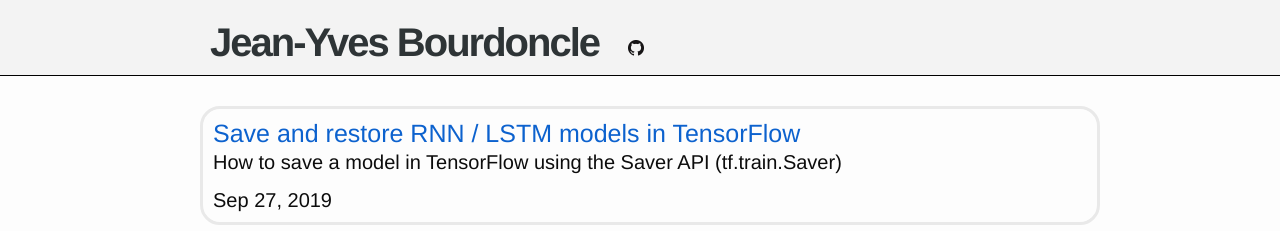
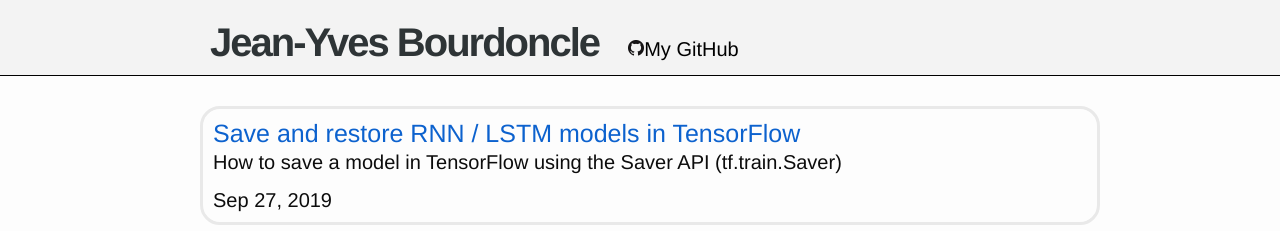
Before and after one commit to Jeanyvesbourdoncle/Jeanyvesbourdoncle.github.io, a Jekyll site: the page built from index.html, in a window 1280 px wide. Shown: the top 231 px of the page. Built offline with Jekyll 4.4.1, drawn with Linux system fonts in a browser that asks for light colours.

Commit message:
Update header.html

```diff
--- a/_includes/header.html
+++ b/_includes/header.html
@@ -1,3 +1,4 @@
+
 
 <div class="header">
 
@@ -6,9 +7,13 @@
         <h1 class="header-top">
           <a href="/" >Jean-Yves Bourdoncle</a>
         </h1>
+
+
+
             </span>
             <span class="nav-item">
               <img src="/assets/GitHub-Mark-32px.png" alt="w" width="16" height="16"
+               <a href="{{ site.github.owner_url }}">My GitHub</a>
             </span>
 
     </div>
```
